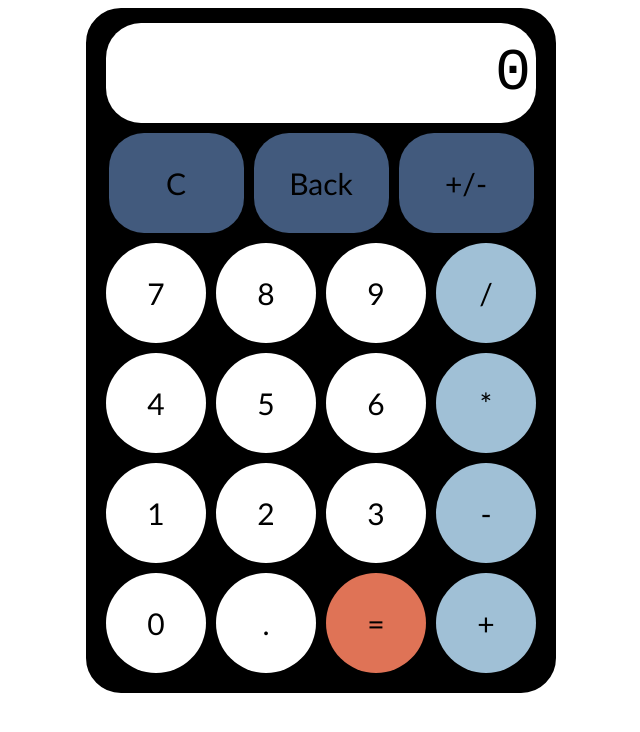
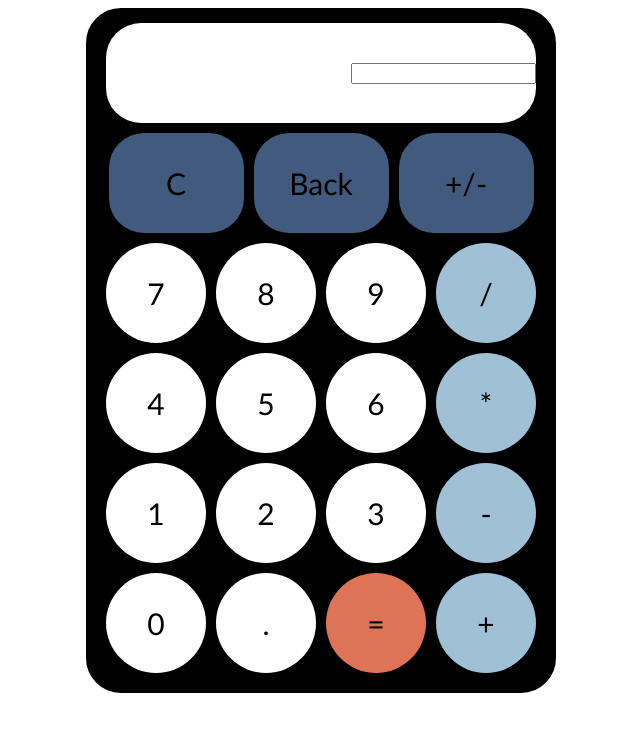
Before and after one commit to wazzupope/calculator, a plain HTML site: page index.html in a window 1280 px wide. Shown: the whole page, without its empty margins (319-959 px from the left). Drawn offline with Linux system fonts and the light colour scheme.

Commit message:
change display to input field

```diff
--- a/index.html
+++ b/index.html
@@ -8,7 +8,7 @@
     <body>
         <main>
             <section id="display">
-                <div id="readout">0</div>
+                <input type="text" id="readout">
             </section>
             <section id="buttons">
                 <button class="wider">C</button>
```
